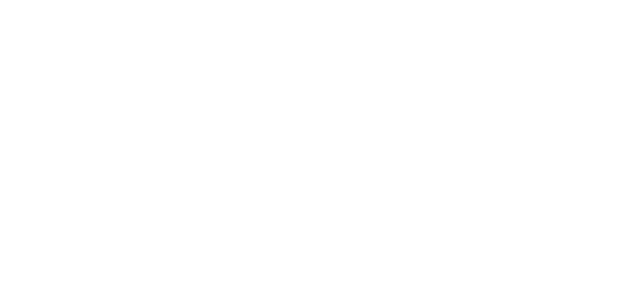
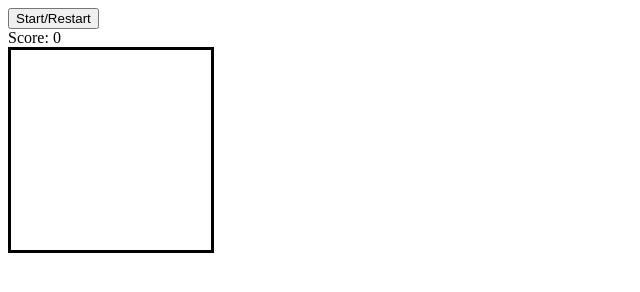
Before and after one commit to hamzabilalaydin/Ania_Kubow_game_tutorials, a plain HTML site: page snake/index.html in a window 1280 px wide. Shown: the whole page, without its empty margins (0-640 px from the left). Drawn offline with Linux system fonts and the light colour scheme.

Commit message:
snake game final

```diff
--- a/snake/app.js
+++ b/snake/app.js
@@ -0,0 +1,83 @@
+document.addEventListener("DOMContentLoaded", () => {
+  const squares = document.querySelectorAll(".grid div");
+  const scoreDisplay = document.querySelector("span");
+  const startBtn = document.querySelector(".start");
+
+  const width = 10;
+  let currentIndex = 0;
+  let appleIndex = 0;
+  let currentSnake = [2, 1, 0];
+  let direction = 1;
+  let score = 0;
+  let speed = 0.9;
+  let intervalTime = 0;
+  let interval = 0;
+
+  function startGame() {
+    currentSnake.forEach((index) =>
+      squares[index].classList.remove("snake")
+    );
+    squares[appleIndex].classList.remove("apple");
+    clearInterval(interval);
+    score = 0;
+    randomApple();
+    direction = 1;
+    scoreDisplay.innerText = score;
+    intervalTime = 1000;
+    currentSnake = [2, 1, 0];
+    currentIndex = 0;
+    currentSnake.forEach((index) => squares[index].classList.add("snake"));
+    interval = setInterval(moveOutcomes, intervalTime);
+  }
+
+  function moveOutcomes() {
+    if (
+      (currentSnake[0] + width >= width * width && direction === width) ||
+      (currentSnake[0] % width === width - 1 && direction === 1) ||
+      (currentSnake[0] % width === 0 && direction === -1) ||
+      (currentSnake[0] - width < 0 && direction === -width) ||
+      squares[currentSnake[0] + direction].classList.contains("snake")
+    ) {
+      return clearInterval(interval);
+    }
+    const tail = currentSnake.pop();
+    squares[tail].classList.remove("snake");
+    currentSnake.unshift(currentSnake[0] + direction);
+
+    if (squares[currentSnake[0]].classList.contains("apple")) {
+      squares[currentSnake[0]].classList.remove("apple");
+      squares[tail].classList.add("snake");
+      currentSnake.push(tail);
+      randomApple();
+      score++;
+      scoreDisplay.textContent = score;
+      clearInterval(interval);
+      intervalTime = intervalTime * speed;
+      interval = setInterval(moveOutcomes, intervalTime);
+    }
+    squares[currentSnake[0]].classList.add("snake");
+  }
+
+  function randomApple() {
+    do {
+      appleIndex = Math.floor(Math.random() * squares.length);
+    } while (squares[appleIndex].classList.contains("snake"));
+    squares[appleIndex].classList.add("apple");
+  }
+
+  function control(e) {
+    squares[currentIndex].classList.remove("snake");
+
+    if (e.keyCode === 39) {
+      direction = 1;
+    } else if (e.keyCode === 38) {
+      direction = -width;
+    } else if (e.keyCode === 37) {
+      direction = -1;
+    } else if (e.keyCode === 40) {
+      direction = +width;
+    }
+  }
+  document.addEventListener("keyup", control);
+  startBtn.addEventListener("click", startGame);
+});
--- a/snake/index.html
+++ b/snake/index.html
@@ -6,5 +6,111 @@
     <link rel="stylesheet" href="style.css" />
     <title>Snake Tutorial</title>
   </head>
-  <body></body>
+  <body>
+    <button class="start">Start/Restart</button>
+    <div class="score">Score: <span>0</span></div>
+
+    <div class="grid">
+      <div></div>
+      <div></div>
+      <div></div>
+      <div></div>
+      <div></div>
+      <div></div>
+      <div></div>
+      <div></div>
+      <div></div>
+      <div></div>
+      <div></div>
+      <div></div>
+      <div></div>
+      <div></div>
+      <div></div>
+      <div></div>
+      <div></div>
+      <div></div>
+      <div></div>
+      <div></div>
+      <div></div>
+      <div></div>
+      <div></div>
+      <div></div>
+      <div></div>
+      <div></div>
+      <div></div>
+      <div></div>
+      <div></div>
+      <div></div>
+      <div></div>
+      <div></div>
+      <div></div>
+      <div></div>
+      <div></div>
+      <div></div>
+      <div></div>
+      <div></div>
+      <div></div>
+      <div></div>
+      <div></div>
+      <div></div>
+      <div></div>
+      <div></div>
+      <div></div>
+      <div></div>
+      <div></div>
+      <div></div>
+      <div></div>
+      <div></div>
+      <div></div>
+      <div></div>
+      <div></div>
+      <div></div>
+      <div></div>
+      <div></div>
+      <div></div>
+      <div></div>
+      <div></div>
+      <div></div>
+      <div></div>
+      <div></div>
+      <div></div>
+      <div></div>
+      <div></div>
+      <div></div>
+      <div></div>
+      <div></div>
+      <div></div>
+      <div></div>
+      <div></div>
+      <div></div>
+      <div></div>
+      <div></div>
+      <div></div>
+      <div></div>
+      <div></div>
+      <div></div>
+      <div></div>
+      <div></div>
+      <div></div>
+      <div></div>
+      <div></div>
+      <div></div>
+      <div></div>
+      <div></div>
+      <div></div>
+      <div></div>
+      <div></div>
+      <div></div>
+      <div></div>
+      <div></div>
+      <div></div>
+      <div></div>
+      <div></div>
+      <div></div>
+      <div></div>
+      <div></div>
+      <div></div>
+      <div></div>
+    </div>
+  </body>
 </html>
--- a/snake/style.css
+++ b/snake/style.css
@@ -0,0 +1,20 @@
+.grid {
+  width: 200px;
+  height: 200px;
+  display: flex;
+  flex-wrap: wrap;
+  border-style: solid;
+}
+
+.grid div {
+  width: 20px;
+  height: 20px;
+}
+
+.snake {
+  background-color: rgb(48, 129, 187);
+}
+
+.apple {
+  background-color: rgb(186, 50, 88);
+}
```
